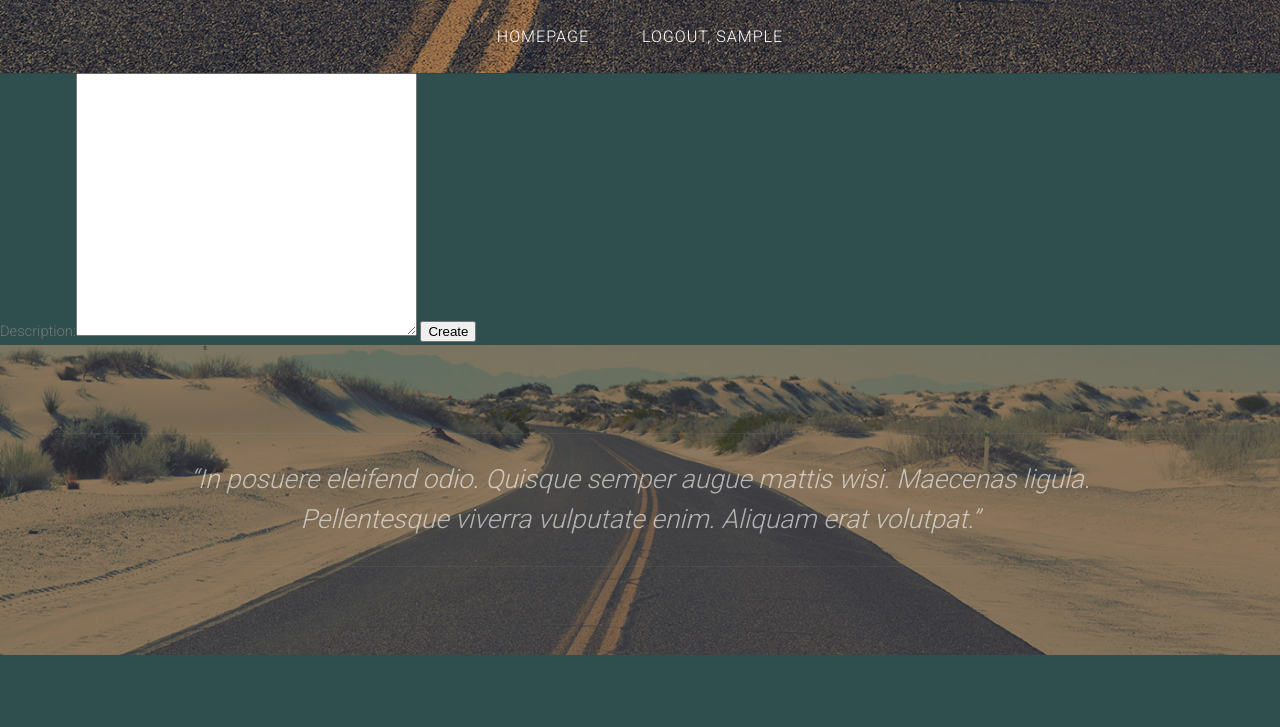
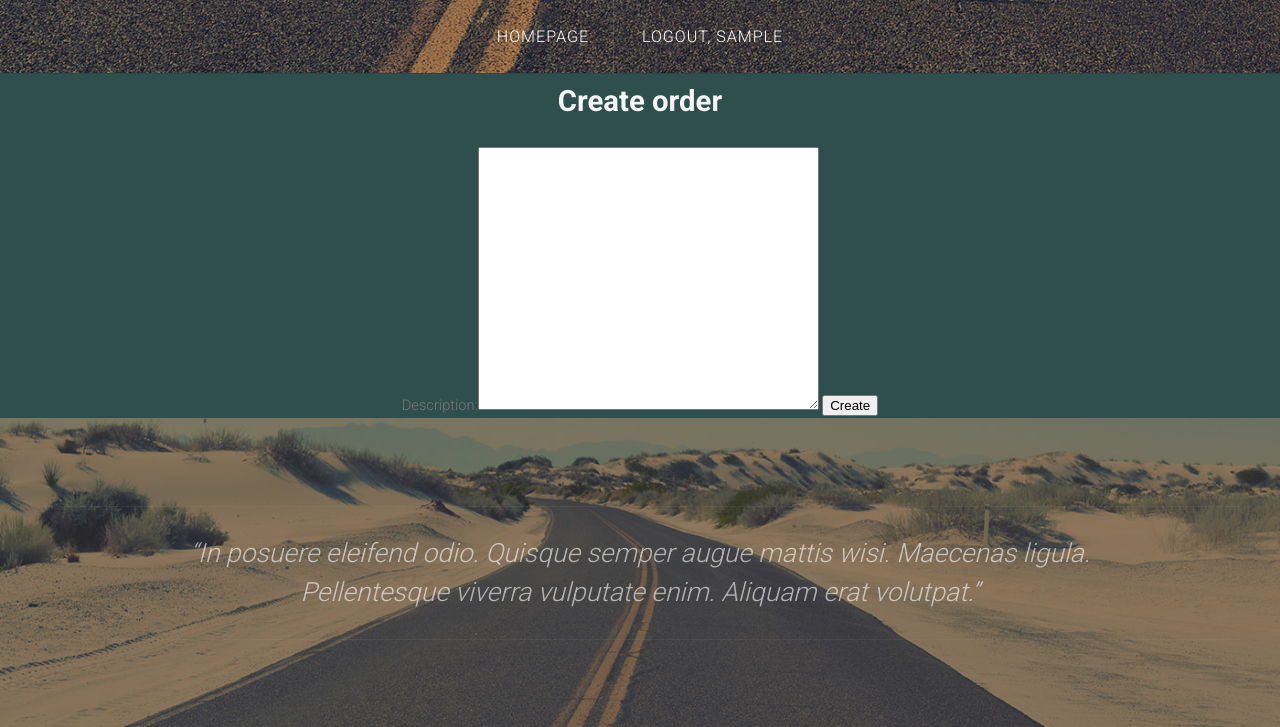
Before and after one commit to GSYankov/Autoworld, a Django app: page /orders/create/ in a window 1280 px wide. Shown: the top 727 px of the page. Run offline with Django 3.2, Linux system fonts and the light colour scheme; the visitor is signed in with stand-in values (Sample User, id 1); some libraries are stand-ins or nearby versions.

Commit message:
Center content

```diff
--- a/static/css/custom/common.css
+++ b/static/css/custom/common.css
@@ -1,6 +1,22 @@
+body{
+    background-color: darkslategrey !important;
+}
+
 h1{
     text-align: center;
+    font: revert;
+    margin: 1rem;
+    color: whitesmoke;
 }
+
+p{
+    color: antiquewhite;
+}
+
+div .card{
+    background-color: burlywood;
+}
+
 .avatar{
     width: 2rem;
 }
@@ -21,3 +37,8 @@ h1{
     border: solid;
     border-radius: 2rem;
 }
+
+.lo-ul{
+    text-align: center;
+    margin-top: 2rem;
+}
--- a/templates/orders/create-order.html
+++ b/templates/orders/create-order.html
@@ -1,7 +1,8 @@
 {% extends 'base.html' %}
 
 {% block content %}
-<form method="post" action="{% url 'orders create' %}" enctype="multipart/form-data">
+<h1>Create order</h1>
+<form class="lo-ul" method="post" action="{% url 'orders create' %}" enctype="multipart/form-data">
     {% csrf_token %}
     {{ form }}
     <button>Create</button>
--- a/templates/orders/list-offers.html
+++ b/templates/orders/list-offers.html
@@ -2,7 +2,7 @@
 
 {% block content %}
 <h1>My Offers</h1>
-<ul>
+<ul class="lo-ul">
     {% for offer in object_list %}
     <li>
         {{ offer.order.description }} - ${{ offer.price }}
--- a/templates/orders/list-orders-customer.html
+++ b/templates/orders/list-orders-customer.html
@@ -10,7 +10,7 @@
 {% endblock head %}
 
 {% block content %}
-<h1>Articles</h1>
+<h1>Orders</h1>
 <ul>
     {% for order in object_list %}
     <li class="loc-li">
@@ -18,7 +18,7 @@
         <div class="card" style="width: 18rem;">
         <img class="card-img-top" src="..." alt="Card image cap">
         <div class="card-body">
-          <p>Description: {{ order.description }} - {{order.offer_set.count}}</p>
+          <p>Description: {{ order.description }}</p>
           <p>Orders count: {{order.offer_set.count}}</p>
           <a href="{% url 'edit order' order.id %}">Edit</a>
           <a href="{% url 'order delete' order.id %}">Delete</a>
--- a/templates/orders/list-orders.html
+++ b/templates/orders/list-orders.html
@@ -2,11 +2,11 @@
 
 {% block content %}
 <h1>Orders</h1>
-<ul>
+<ul class="lo-ul">
     {% for order in orders %}
     <li>
         {% if order.id in my_offered_orders_ids %}
-    <li>{{ order }} </li>
+    <li>{{ order }} - Offer sent</li>
     {% else %}
     <form action="{% url 'make offer' order.id %}" method="POST">
         {% csrf_token %}
--- a/templates/orders/order-delete.html
+++ b/templates/orders/order-delete.html
@@ -3,7 +3,7 @@
 {% block content %}
 
 <h1>Delete order: {{order}}</h1>
-<form method="post">
+<form class="lo-ul" method="post">
     {% csrf_token %}
     <p>Are you sure you want to delete "{{ order }}"?</p>
     <input type="submit" value="Confirm">
--- a/templates/orders/order-edit.html
+++ b/templates/orders/order-edit.html
@@ -3,7 +3,7 @@
 {% block content %}
 
 <h1>Edit order: {{order}}</h1>
-<form method="post">
+<form class="lo-ul" method="post">
     {% csrf_token %}
     {{ form.as_p }}
     <input type="submit" value="Update">
```
